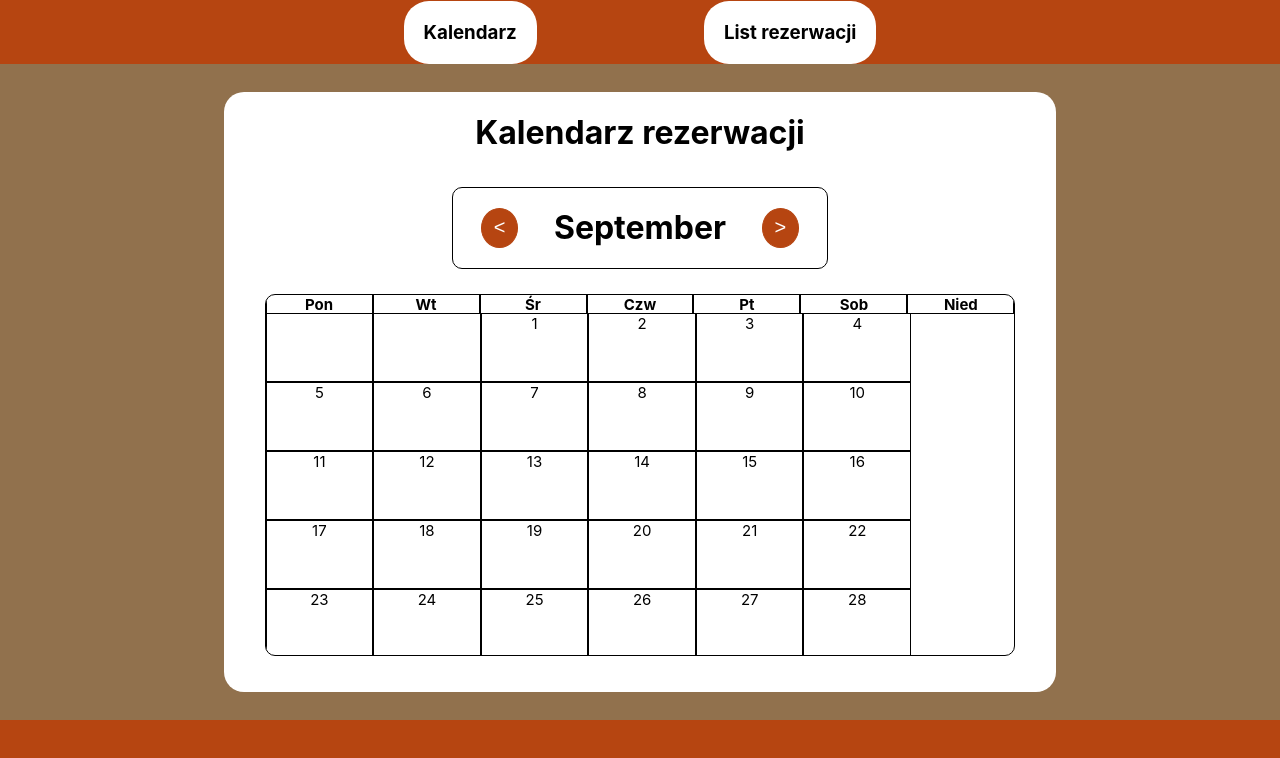
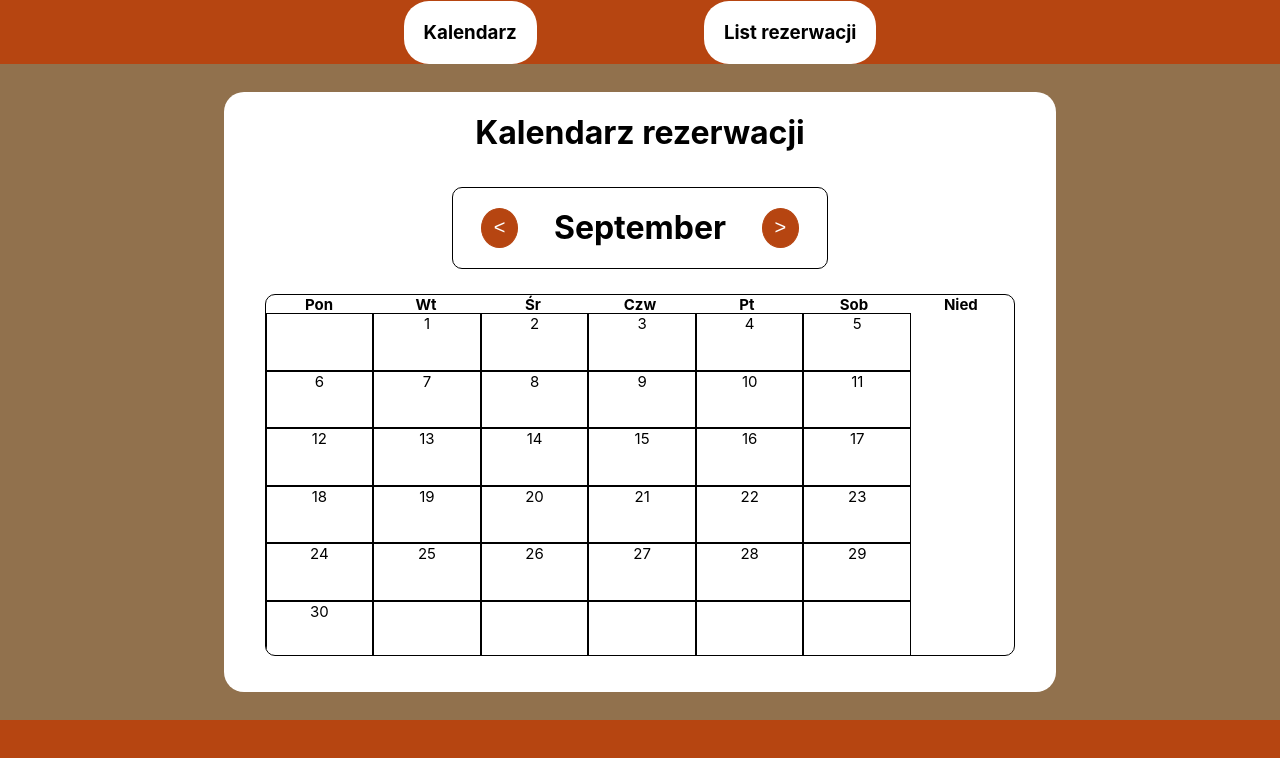
Before and after one commit to DaniilGamers/Lider2026Project.repo, a React (Create React App) app: page /kalendarz in a window 1280 px wide. Shown: the top 758 px of the page. Built offline with nearby package versions, Linux system fonts and the light colour scheme.

Commit message:
Day 9 - 15.10.2026

```diff
--- a/src/Components/Calendar/CalendarComponent.module.css
+++ b/src/Components/Calendar/CalendarComponent.module.css
@@ -89,7 +89,7 @@
 .calendarWeekDaysTexts
 {
     width: 15%;
-    border: 1px solid black;
+    border: 0px solid black;
     font-size: 15px;
     height: 100%;
     display: flex;
@@ -113,7 +113,7 @@
     width: 14.1%;
     border: 1px solid black;
     font-size: 15px;
-    height: 20%;
+    height: 16.6%;
     display: flex;
     justify-content: center;
     border: 1px solid black;
--- a/src/Components/Calendar/CalendarComponent.tsx
+++ b/src/Components/Calendar/CalendarComponent.tsx
@@ -8,6 +8,8 @@ const CalendarComponent = () => {
     const [daysInMonth, setDaysInMonth] = useState([]);
 
     const [startDay, setStartDay] = useState(0)
+
+    const [endDay, setEndDay] = useState(0)
 
     const monthNumber = currentDate.getMonth() + 1;
 
@@ -27,7 +29,8 @@ const CalendarComponent = () => {
             }
         // @ts-ignore
         setDaysInMonth(days);
-        setStartDay(new Date(year, month, 1).getDay());
+        setStartDay(new Date(year, month, 0).getDay());
+
 
 
     },[currentDate])
@@ -82,6 +85,8 @@ const CalendarComponent = () => {
                             // @ts-ignore
                             day.getDate()
                             }</div>)}
+
+                            {Array.from({ length: 18 }).map((_, index) => (<div className={css.emptyDays} key={index}></div>))}
                         </div>
 
                     </div>
```
